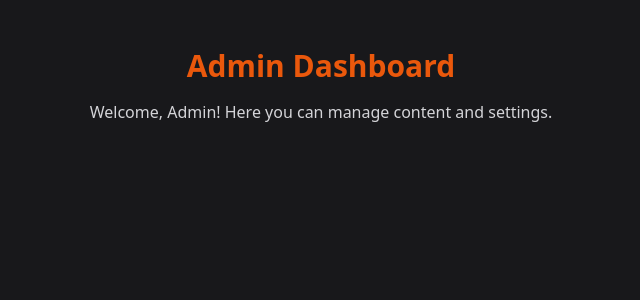
After one commit to noravitkai/DWP-project, a PHP site: template src/Views/admin/admin_dashboard.php in a window 1280 px wide. The commit adds this page. Shown: the top 300 px of the page, without its empty margins (319-959 px from the left). Run offline with PHP 8.4, Linux system fonts and the light colour scheme; the template is opened without the code that fills it, so the values that code supplies are empty; the visitor is signed in with stand-in values (Sample User, id 1); style sheets or scripts are compiled from the project's sources.

Commit message:
Add basic admin dashboard and correct file paths
Created a simple admin dashboard for initial testing and adjusted file paths across related files resolving a 404 error.

```diff
--- a/src/Controllers/AdminController.php
+++ b/src/Controllers/AdminController.php
@@ -1,6 +1,8 @@
 <?php
 session_start();
 include '../../config/dbcon.php';
+
+$pdo = dbCon();
 
 $action = $_GET['action'] ?? '';
 
@@ -15,7 +17,7 @@ if ($action === 'login' && $_SERVER['REQUEST_METHOD'] === 'POST') {
     if ($user && password_verify($password, $user['Password'])) {
         $_SESSION['user_id'] = $user['UserID'];
         $_SESSION['role'] = $user['Role'];
-        header("Location: ../../Views/admin/admin_dashboard.php");
+        header("Location: ../../src/Views/admin/admin_dashboard.php");
         exit();
     } else {
         header("Location: ../../Views/admin/admin_login.php?error=invalid_credentials");
--- /dev/null
+++ b/src/Views/admin/admin_dashboard.php
@@ -0,0 +1,22 @@
+<?php
+session_start();
+if (!isset($_SESSION['user_id']) || $_SESSION['role'] !== 'admin') {
+    header("Location: admin_login.php");
+    exit();
+}
+?>
+<!DOCTYPE html>
+<html lang="en">
+<head>
+    <meta charset="UTF-8">
+    <meta name="viewport" content="width=device-width, initial-scale=1.0">
+    <title>Admin Dashboard</title>
+    <link href="../../../public/css/tailwind.css" rel="stylesheet">
+</head>
+<body class="bg-zinc-900 text-zinc-100">
+    <div class="container mx-auto py-12">
+        <h1 class="text-3xl font-bold text-center text-orange-600">Admin Dashboard</h1>
+        <p class="text-center text-zinc-300 mt-4">Welcome, Admin! Here you can manage content and settings.</p>
+    </div>
+</body>
+</html>
--- a/src/Views/admin/admin_login.php
+++ b/src/Views/admin/admin_login.php
@@ -13,7 +13,7 @@
             <p class="mx-auto mt-4 max-w-md text-center text-zinc-300">
                 Please sign in to access the dashboard.
             </p>
-            <form action="../Controllers/AdminController.php?action=login" method="post" class="mb-0 mt-6 space-y-4 rounded-lg p-4 shadow-lg sm:p-6 lg:p-8 bg-zinc-800">
+            <form action="../../../src/Controllers/AdminController.php?action=login" method="post" class="mb-0 mt-6 space-y-4 rounded-lg p-4 shadow-lg sm:p-6 lg:p-8 bg-zinc-800">
                 <h2 class="text-center text-lg font-medium text-zinc-200">Sign in to your account</h2>
                 <div>
                     <label for="username" class="sr-only">Username</label>
```
